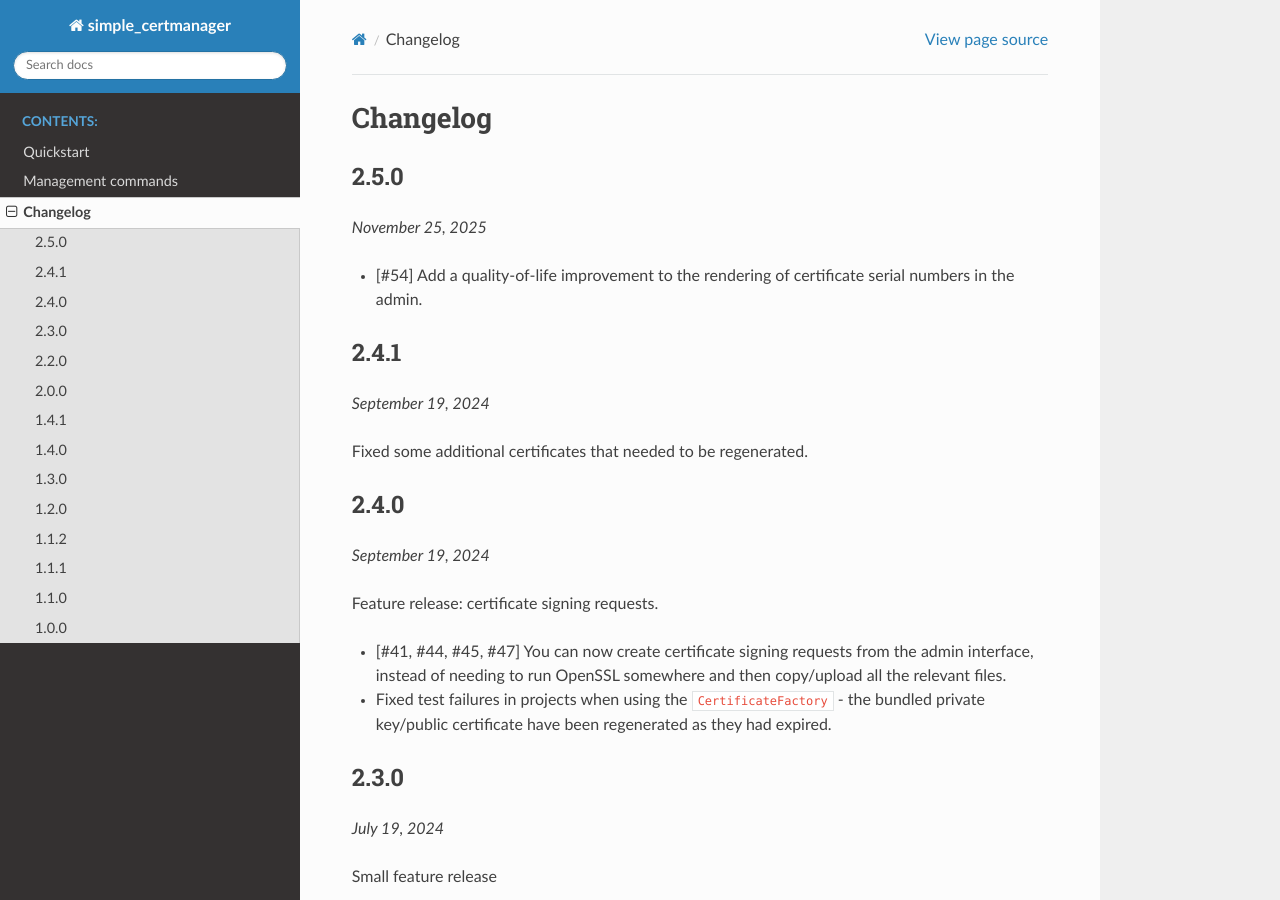
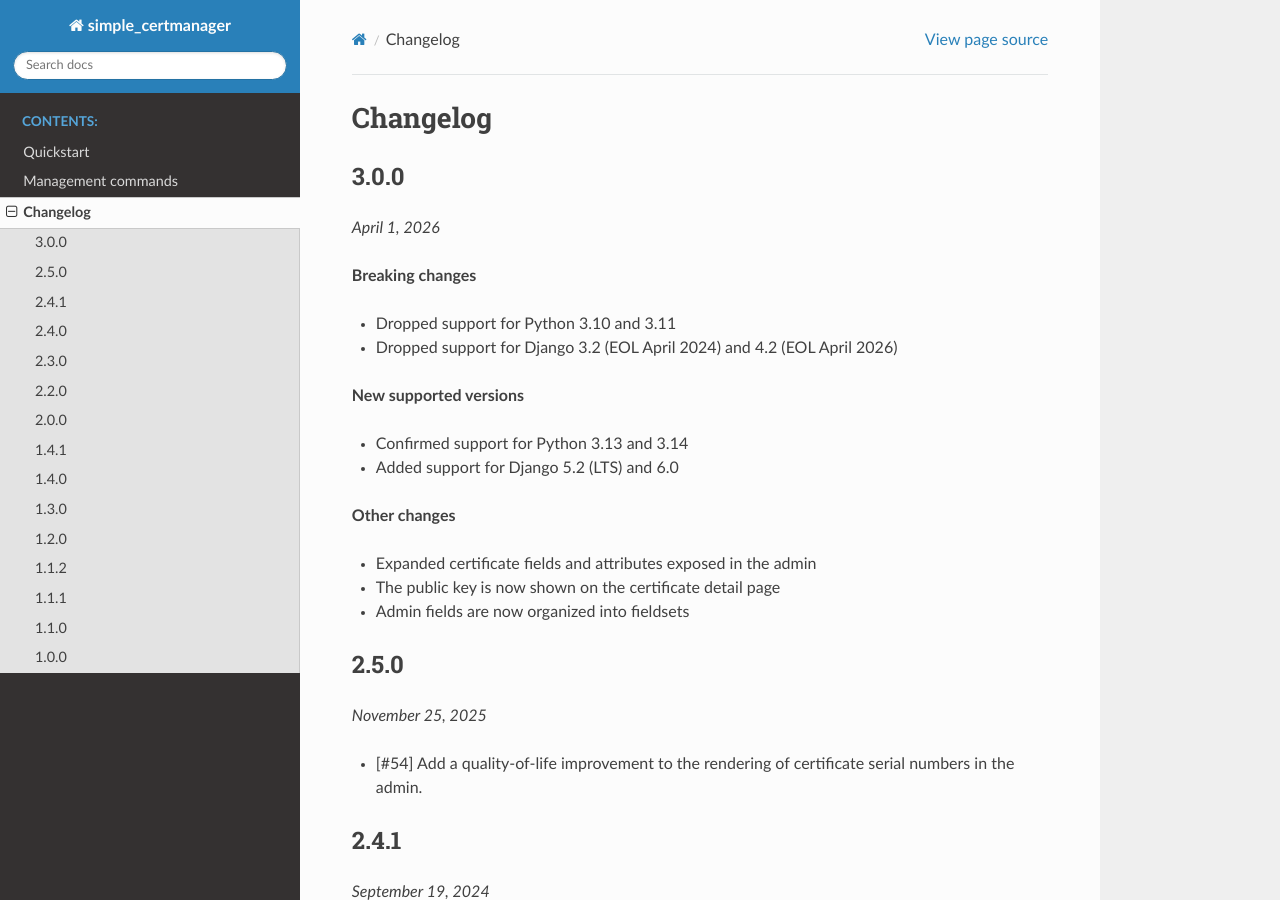
Before and after one commit to maykinmedia/django-simple-certmanager, a Sphinx documentation site: the page built from docs/CHANGELOG.rst, in a window 1280 px wide and 900 px high. Built offline with Sphinx 7.4.7 and the Read the Docs theme 3.1.0, drawn with Linux system fonts in a browser that asks for light colours.

Commit message:
:bookmark: Bump to 3.0.0

```diff
--- a/CHANGELOG.rst
+++ b/CHANGELOG.rst
@@ -1,6 +1,27 @@
 =========
 Changelog
 =========
+
+3.0.0
+=====
+
+*April 1, 2026*
+
+**Breaking changes**
+
+* Dropped support for Python 3.10 and 3.11
+* Dropped support for Django 3.2 (EOL April 2024) and 4.2 (EOL April 2026)
+
+**New supported versions**
+
+* Confirmed support for Python 3.13 and 3.14
+* Added support for Django 5.2 (LTS) and 6.0
+
+**Other changes**
+
+* Expanded certificate fields and attributes exposed in the admin
+* The public key is now shown on the certificate detail page
+* Admin fields are now organized into fieldsets
 
 2.5.0
 =====
--- a/README.rst
+++ b/README.rst
@@ -1,7 +1,7 @@
 django-simple-certmanager
 =========================
 
-:Version: 2.5.0
+:Version: 3.0.0
 :Source: https://github.com/maykinmedia/django-simple-certmanager
 :Keywords: certificates
 
--- a/docs/conf.py
+++ b/docs/conf.py
@@ -30,7 +30,7 @@ copyright = "2022, Maykin Media"
 author = "Maykin Media"
 
 # The full version, including alpha/beta/rc tags
-release = "2.5.0"
+release = "3.0.0"
 
 
 # -- General configuration ---------------------------------------------------
--- a/pyproject.toml
+++ b/pyproject.toml
@@ -4,7 +4,7 @@ build-backend = "setuptools.build_meta"
 
 [project]
 name = "django-simple-certmanager"
-version = "2.5.0"
+version = "3.0.0"
 description = "Manage TLS certificates and keys in the Django admin"
 authors = [
     {name = "Maykin Media", email = "support@maykinmedia.nl"}
@@ -90,7 +90,7 @@ testpaths = ["tests"]
 DJANGO_SETTINGS_MODULE = "testapp.settings"
 
 [tool.bumpversion]
-current_version = "2.5.0"
+current_version = "3.0.0"
 files = [
     {filename = "pyproject.toml"},
     {filename = "README.rst"},
```
